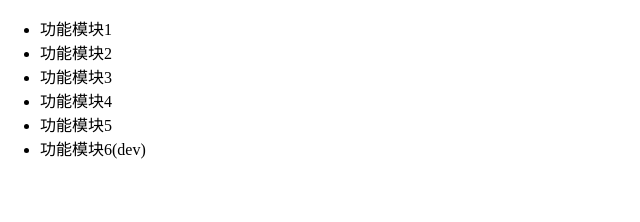
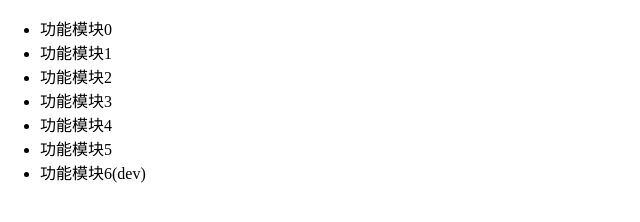
Before and after one commit to Coder-liangshuang/git_project, a plain HTML site: page index.html in a window 1280 px wide. Shown: the whole page, without its empty margins (0-640 px from the left). Drawn offline with Linux system fonts and the light colour scheme.

Commit message:
添加功能模块0

```diff
--- a/index.html
+++ b/index.html
@@ -12,6 +12,7 @@
 </head>
 <body>
     <ul>
+	<li>功能模块0</li>
         <li>功能模块1</li>
         <li>功能模块2</li>
 	<li>功能模块3</li>
```
